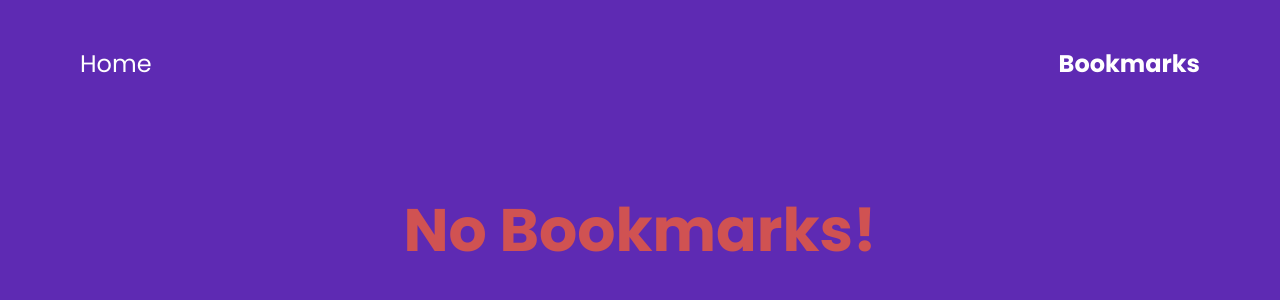
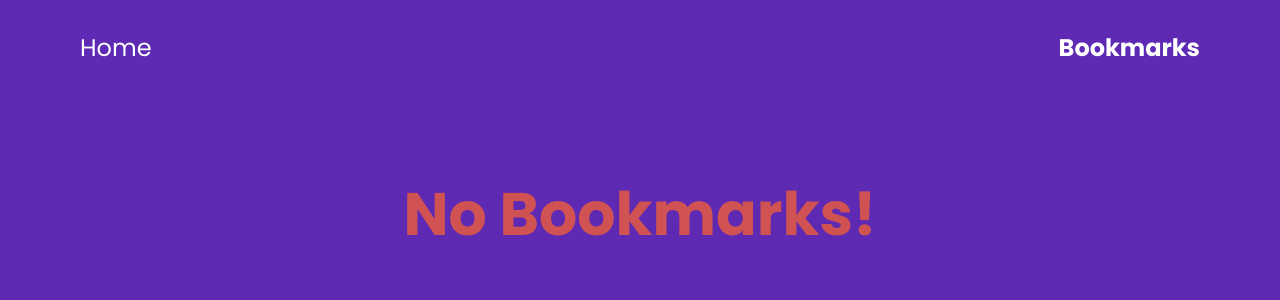
Before and after one commit to Alfe3n/Quotiful, a React (Vite) app: page /bookmarks in a window 1280 px wide. Shown: the top 300 px of the page. Built offline with nearby package versions, Linux system fonts and the light colour scheme.

Commit message:
small ui changes

```diff
--- a/index.html
+++ b/index.html
@@ -4,6 +4,7 @@
     <meta charset="UTF-8" />
     <meta name="viewport" content="width=device-width, initial-scale=1.0" />
     <title>Quotiful</title>
+    <link rel="icon" href="./src/assets/letter-q.png" type="image/icon type" />
     <style>
       @import url('https://fonts.googleapis.com/css2?family=Poppins:wght@400;700&display=swap');
     </style>
--- a/src/Components/Navbar.jsx
+++ b/src/Components/Navbar.jsx
@@ -2,7 +2,7 @@ import React from 'react'
 import { Link } from 'react-router-dom'
 function Navbar(props) {
   return (
-    <div className="flex justify-between w-screen pt-12 pb-10 text-xl text-white font md:text-2xl">
+    <div className="flex justify-between w-screen pt-8 pb-10 text-xl text-white font md:text-2xl">
       <Link to="/">
         <p className={`ml-10 md:ml-20 cursor-pointer ${props.home == true ? 'font-extrabold' : 'font-thin'}`}>Home</p>
       </Link>
```
